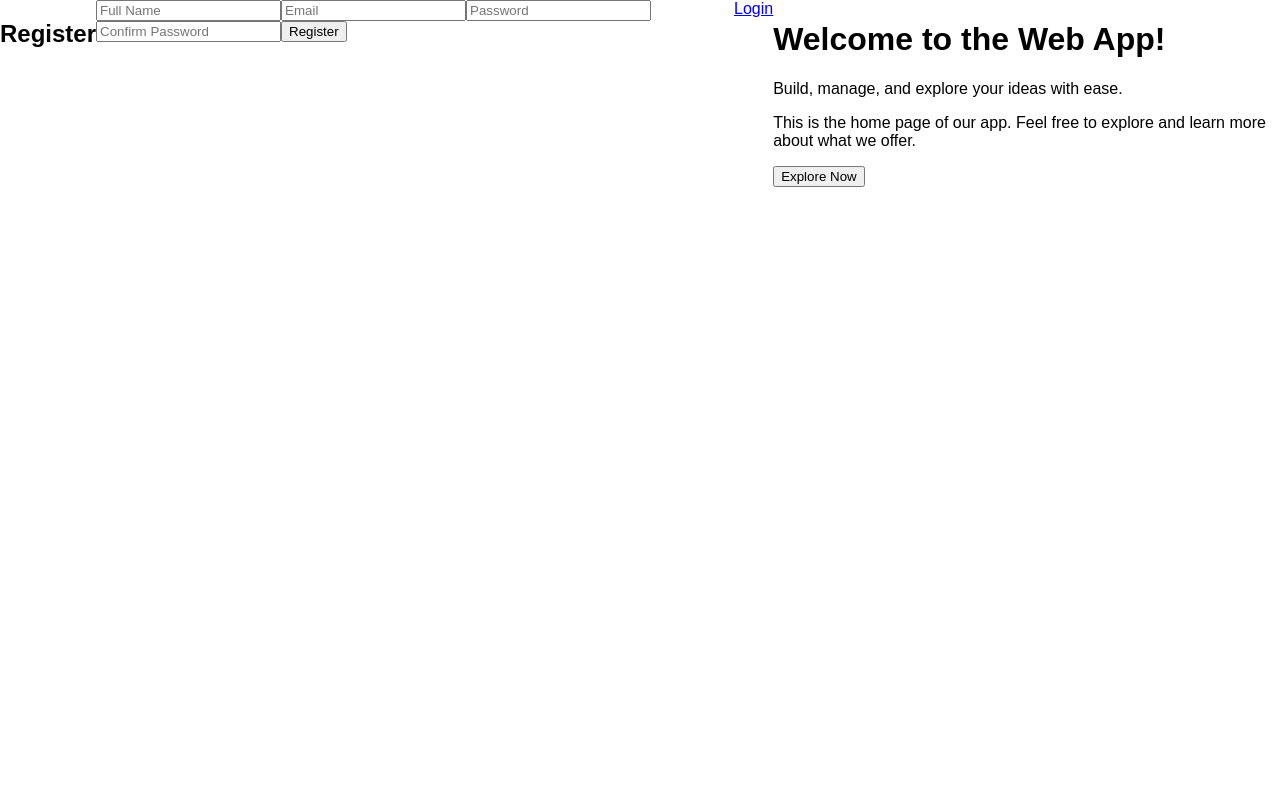
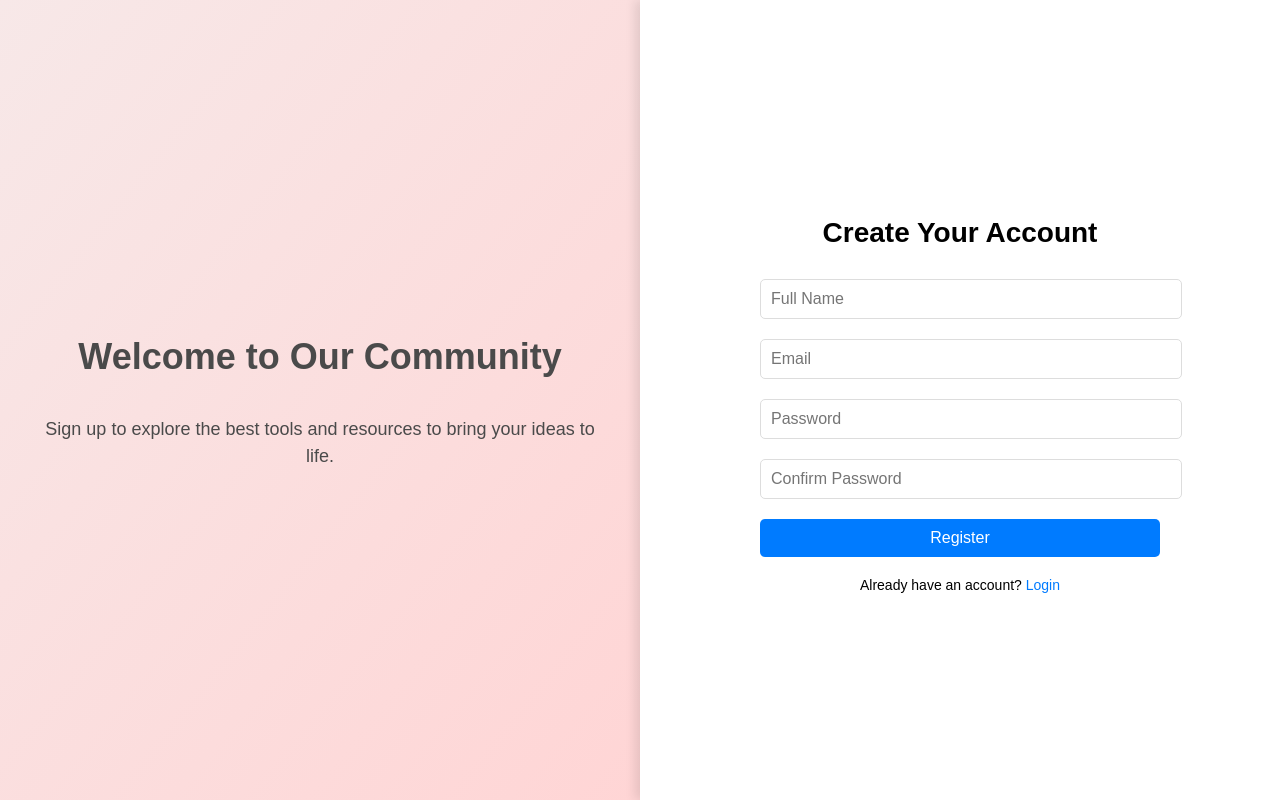
Before and after one commit to Kevv28/Task, a React (Create React App) app: page /register in a window 1280 px wide. Built offline with nearby package versions, Linux system fonts and the light colour scheme.

Commit message:
Update Register.jsx

```diff
--- a/src/components/Register.jsx
+++ b/src/components/Register.jsx
@@ -1,29 +1,38 @@
 import React, { useState } from 'react';
-import { Routes, Route, Link, useNavigate } from 'react-router-dom';
-import Login from './Login';
-import Home from './Home';
+import { useNavigate } from 'react-router-dom';
+import './Auth.css';
 
 const Register = () => {
   const [fullName, setFullName] = useState('');
   const [email, setEmail] = useState('');
   const [password, setPassword] = useState('');
   const [confirmPassword, setConfirmPassword] = useState('');
+  const [error, setError] = useState('');
   const navigate = useNavigate();
 
   const handleSubmit = (e) => {
     e.preventDefault();
     if (password !== confirmPassword) {
-      alert('Passwords do not match');
+      setError("Passwords do not match!");
       return;
     }
+
     localStorage.setItem('user', JSON.stringify({ fullName, email }));
+    setError('');
     navigate('/login');
   };
 
   return (
     <div className="auth-page">
-      <h2>Register</h2>
-      <form onSubmit={handleSubmit}>
+      <div className="auth-left">
+        <h1>Welcome to Our Community</h1>
+        <p>
+          Sign up to explore the best tools and resources to bring your ideas to life.
+        </p>
+      </div>
+      <div className="auth-right">
+        <h2>Create Your Account</h2>
+        <form className="auth-form" onSubmit={handleSubmit}>
           <input
             type="text"
             placeholder="Full Name"
@@ -52,13 +61,13 @@ const Register = () => {
             onChange={(e) => setConfirmPassword(e.target.value)}
             required
           />
+          {error && <p className="error-message">{error}</p>}
           <button type="submit">Register</button>
         </form>
-      <Link to="/login">Login</Link>
-      <Routes>
-        <Route path="/" element={<Home />} />
-        <Route path="/login" element={<Login />} />
-      </Routes>
+        <p>
+          Already have an account? <a href="/login">Login</a>
+        </p>
+      </div>
     </div>
   );
 };
```
Lines whose indentation alone changed are shown as unchanged.
